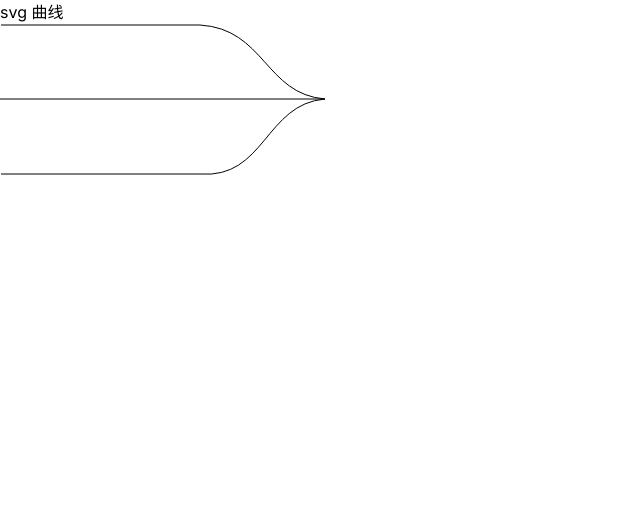
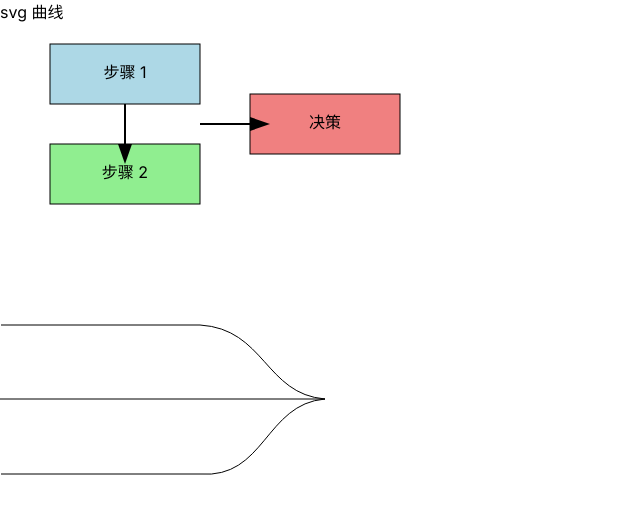
Before and after one commit to coolCicada/nextjs-lession, a Next.js app: page /svg in a window 1280 px wide. Shown: the top 514 px of the page, without its empty margins (0-640 px from the left). Built offline with nearby package versions, Linux system fonts and the light colour scheme; a web font is replaced by a local one.

Commit message:
feat: svg

```diff
--- a/app/svg/page.tsx
+++ b/app/svg/page.tsx
@@ -18,6 +18,27 @@ const Page = () => {
   return (
     <div>
         <span>svg 曲线</span>
+        <svg width="500" height="300">
+          <rect x="50" y="20" width="150" height="60" fill="lightblue" stroke="black" />
+          <text x="125" y="50" text-anchor="middle" alignment-baseline="middle">步骤 1</text>
+
+          <rect x="50" y="120" width="150" height="60" fill="lightgreen" stroke="black" />
+          <text x="125" y="150" text-anchor="middle" alignment-baseline="middle">步骤 2</text>
+
+          <rect x="250" y="70" width="150" height="60" fill="lightcoral" stroke="black" />
+          <text x="325" y="100" text-anchor="middle" alignment-baseline="middle">决策</text>
+
+          <line x1="125" y1="80" x2="125" y2="120" stroke="black" stroke-width="2" marker-end="url(#arrowhead)" />
+          <line x1="200" y1="100" x2="250" y2="100" stroke="black" stroke-width="2" marker-end="url(#arrowhead)" />
+
+          <defs>
+            <marker id="arrowhead" markerWidth="10" markerHeight="7"
+                    refX="0" refY="3.5" orient="auto">
+              <polygon points="0 0, 10 3.5, 0 7" fill="black" />
+            </marker>
+          </defs>
+        </svg>
+
         <svg height="151" width="325">
             <path d="M 1 150 L 200 150 C 265 155, 265 80, 325 75" stroke="black" strokeWidth="1" fill="transparent"/>
             <line x1="0" y1="75" x2="325" y2="75" stroke="black" strokeWidth="1" />
```
